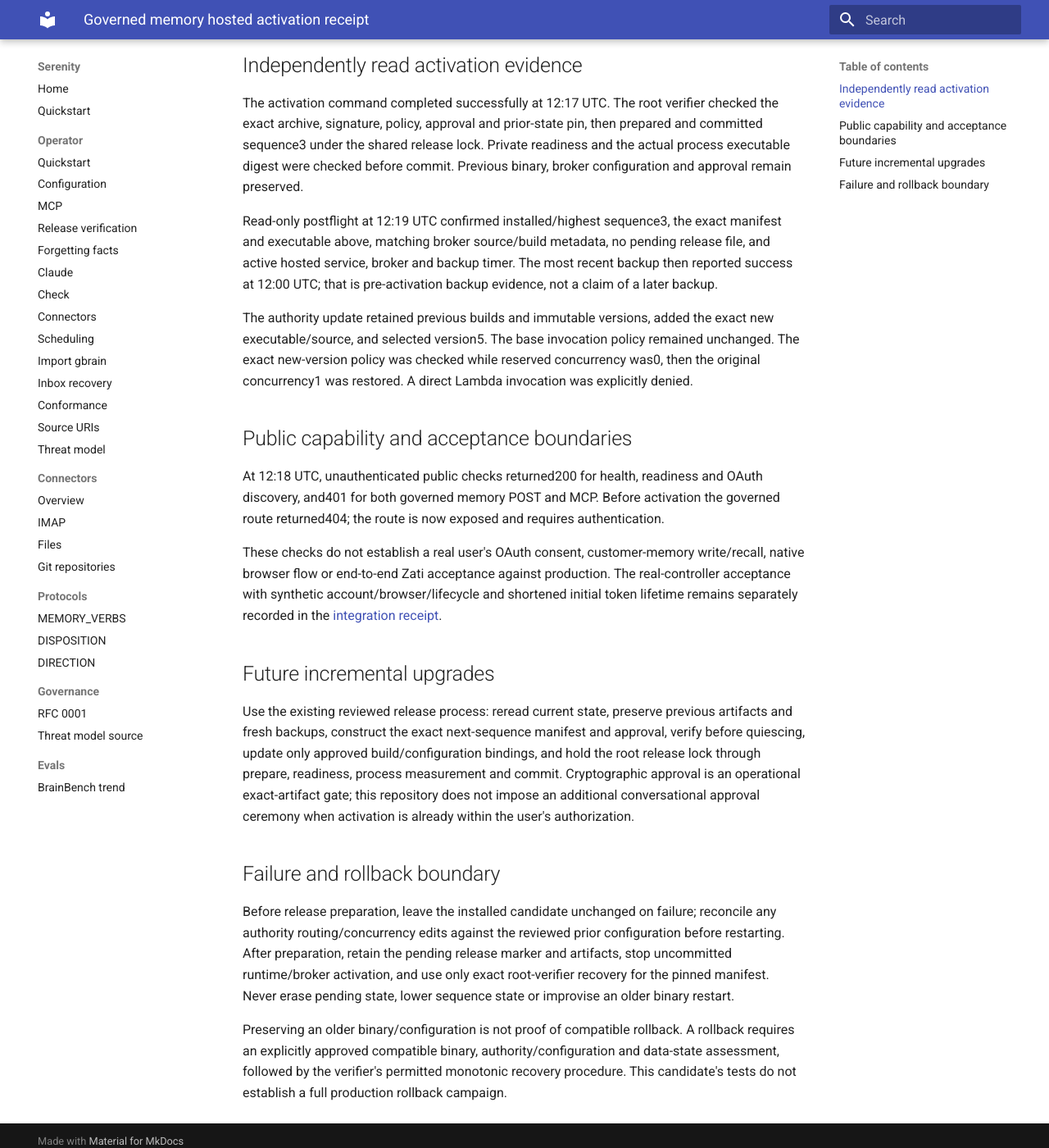
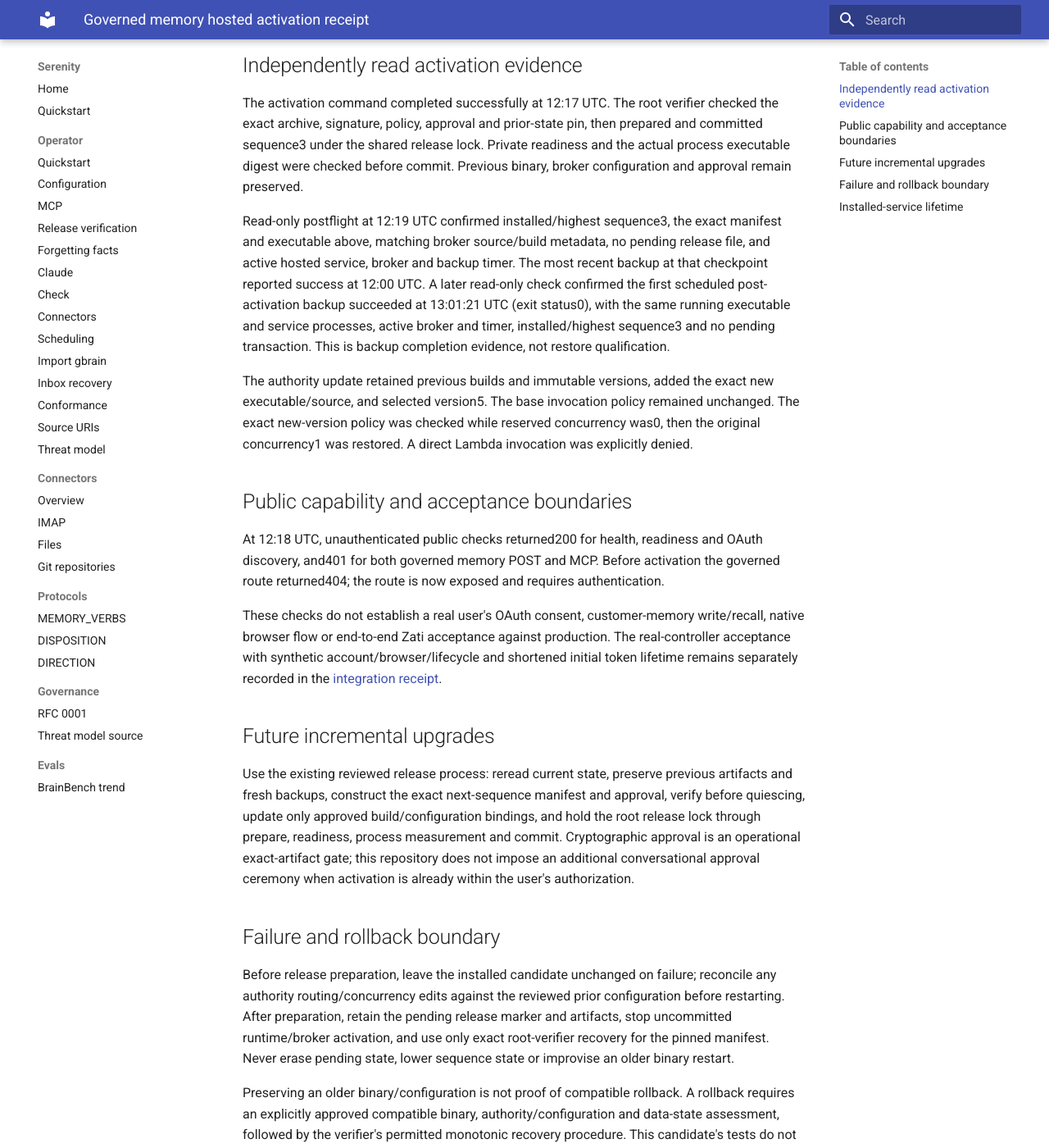
Before and after one commit to sirerun/serenity, an MkDocs documentation site: the page built from docs/protocol/GOVERNED_MEMORY_ACTIVATION_HANDOFF.md, in a window 1280 px wide and 1400 px high, scrolled down 684 px. Shown: the whole window at 82% size. Built offline with MkDocs 1.6.1 and Material for MkDocs 9.7.7, drawn with Linux system fonts in a browser that asks for light colours; some of the changed text lies outside the part shown.

Commit message:
Record scheduled post-activation backup and service lifetime

```diff
--- a/docs/protocol/GOVERNED_MEMORY_ACTIVATION_HANDOFF.md
+++ b/docs/protocol/GOVERNED_MEMORY_ACTIVATION_HANDOFF.md
@@ -16,7 +16,7 @@
 
 The activation command completed successfully at 12:17 UTC. The root verifier checked the exact archive, signature, policy, approval and prior-state pin, then prepared and committed sequence3 under the shared release lock. Private readiness and the actual process executable digest were checked before commit. Previous binary, broker configuration and approval remain preserved.
 
-Read-only postflight at 12:19 UTC confirmed installed/highest sequence3, the exact manifest and executable above, matching broker source/build metadata, no pending release file, and active hosted service, broker and backup timer. The most recent backup then reported success at 12:00 UTC; that is pre-activation backup evidence, not a claim of a later backup.
+Read-only postflight at 12:19 UTC confirmed installed/highest sequence3, the exact manifest and executable above, matching broker source/build metadata, no pending release file, and active hosted service, broker and backup timer. The most recent backup at that checkpoint reported success at 12:00 UTC. A later read-only check confirmed the first scheduled post-activation backup succeeded at 13:01:21 UTC (exit status0), with the same running executable and service processes, active broker and timer, installed/highest sequence3 and no pending transaction. This is backup completion evidence, not restore qualification.
 
 The authority update retained previous builds and immutable versions, added the exact new executable/source, and selected version5. The base invocation policy remained unchanged. The exact new-version policy was checked while reserved concurrency was0, then the original concurrency1 was restored. A direct Lambda invocation was explicitly denied.
 
@@ -35,3 +35,7 @@
 Before release preparation, leave the installed candidate unchanged on failure; reconcile any authority routing/concurrency edits against the reviewed prior configuration before restarting. After preparation, retain the pending release marker and artifacts, stop uncommitted runtime/broker activation, and use only exact root-verifier recovery for the pinned manifest. Never erase pending state, lower sequence state or improvise an older binary restart.
 
 Preserving an older binary/configuration is not proof of compatible rollback. A rollback requires an explicitly approved compatible binary, authority/configuration and data-state assessment, followed by the verifier's permitted monotonic recovery procedure. This candidate's tests do not establish a full production rollback campaign.
+
+## Installed-service lifetime
+
+The manifest and approval expiration at 15:55 UTC bounds release verification and installation. Only the separate release-authenticator command reads those windows. Hosted and broker startup use their managed configuration, and authority leases renew against the approved executable/source mapping. The installed service does not stop or lose restart eligibility when that release admission window expires.
```
Also changed, not shown: docs/protocol/GOVERNED_MEMORY_INTEGRATION_RECEIPT.md (+4 -0 lines).
